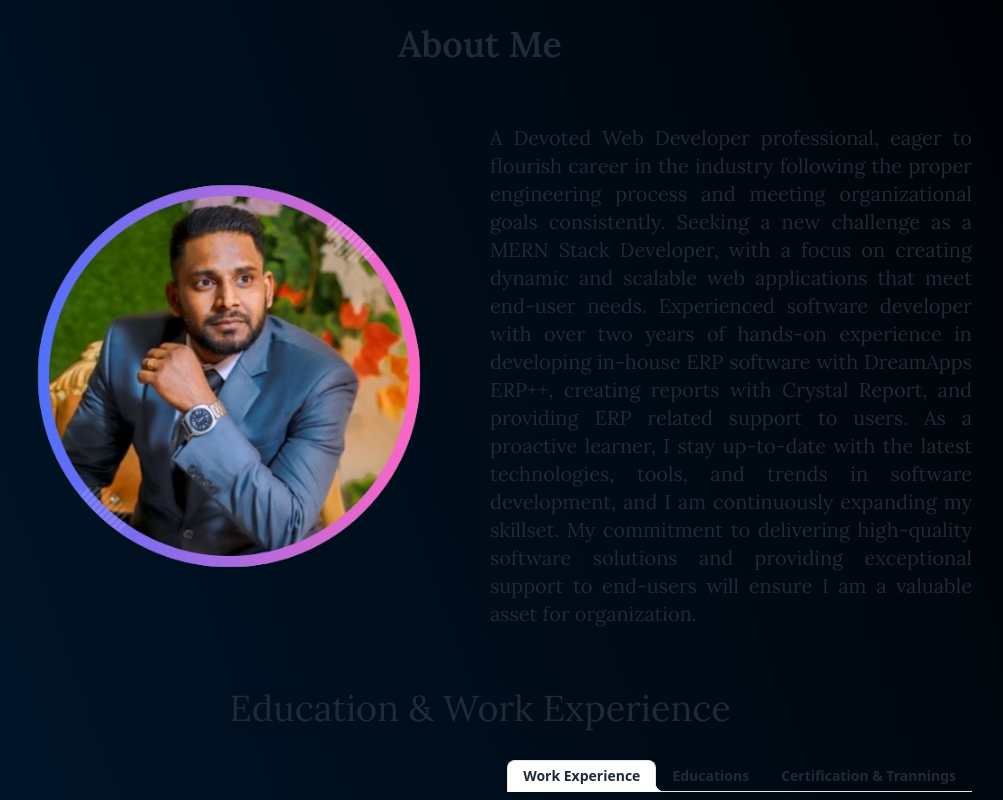
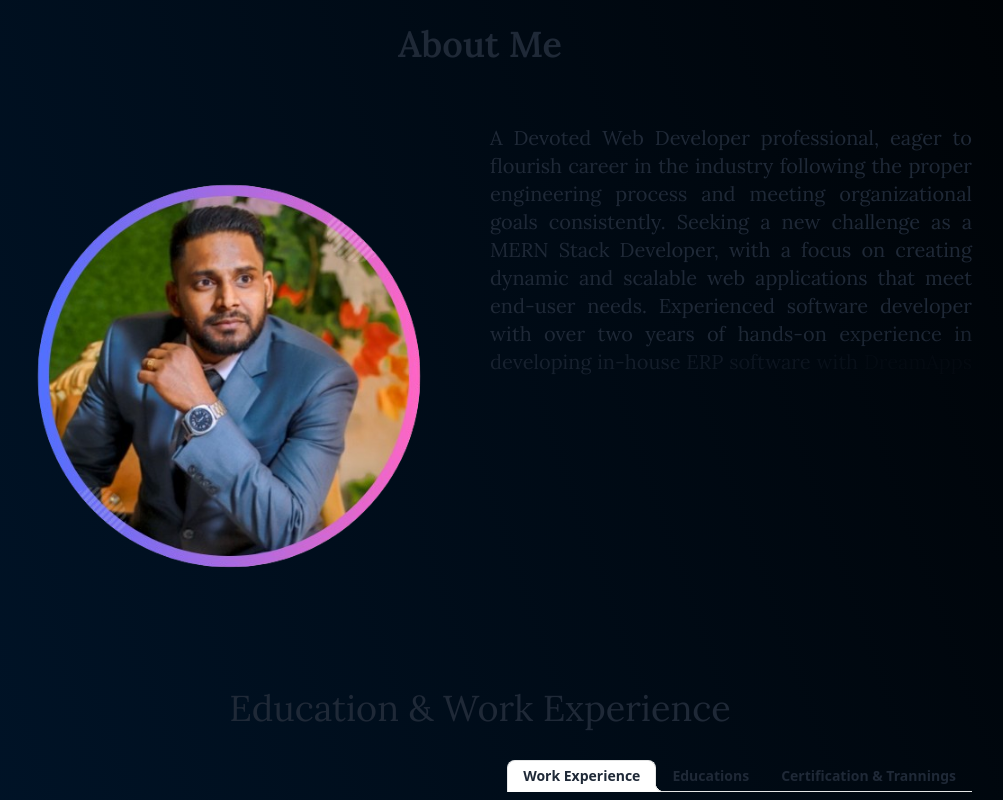
Before and after one commit to rajibdas-it/rajib-das-portfolio, a React (Vite) app: page / in a window 1280 px wide. Shown: the part 480-1280 px from the top of the page, without its empty margins (160-1163 px from the left). Built offline with nearby package versions, Linux system fonts and the light colour scheme.

Commit message:
added framer motion

```diff
--- a/package.json
+++ b/package.json
@@ -11,6 +11,7 @@
   },
   "dependencies": {
     "@emailjs/browser": "^4.1.0",
+    "framer-motion": "^11.0.5",
     "react": "^18.2.0",
     "react-dom": "^18.2.0",
     "react-icons": "^4.12.0",
--- a/src/components/About.jsx
+++ b/src/components/About.jsx
@@ -1,37 +1,36 @@
 // import img1 from "../assets/images/rajib.jpeg";
 import img from "../assets/images/about.png";
+import AboutMeText from "../layout/AboutMeText";
+import Title from "../layout/Title";
+import { motion } from "framer-motion";
 
 const About = () => {
   return (
     <div className="my-5  lg:px-5">
-      <h1 className="text-center font-semibold text-4xl font-lora">About Me</h1>
+      <Title title="About Me" />
       <div className="my-10 flex flex-col md:flex-row items-center gap-5 lg:py-5 ">
-        <div className="flex justify-center items-center w-full md:w-1/2 overflow-hidden">
+        <motion.div
+          initial={{ opacity: 0, x: "-100vh" }}
+          animate={{ opacity: 1, x: 0 }}
+          transition={{ type: "spring", bounce: 0.5, duration: 3 }}
+          className="flex justify-center items-center w-full md:w-1/2 overflow-hidden"
+        >
           <img
-            className="rounded-full hover:scale-125 cursor-pointer transition-transform duration-300 lg:w-[450px] lg:h-[450px]"
+            className="rounded-full cursor-pointer lg:w-[450px] lg:h-[450px]"
             src={img}
             width={300}
             height={300}
             alt=""
           />
-        </div>
-        <div className="w-full md:w-1/2 ">
-          <p className="text-center lg:text-justify text-xl font-lora">
-            A Devoted Web Developer professional, eager to flourish career in
-            the industry following the proper engineering process and meeting
-            organizational goals consistently. Seeking a new challenge as a MERN
-            Stack Developer, with a focus on creating dynamic and scalable web
-            applications that meet end-user needs. Experienced software
-            developer with over two years of hands-on experience in developing
-            in-house ERP software with DreamApps ERP++, creating reports with
-            Crystal Report, and providing ERP related support to users. As a
-            proactive learner, I stay up-to-date with the latest technologies,
-            tools, and trends in software development, and I am continuously
-            expanding my skillset. My commitment to delivering high-quality
-            software solutions and providing exceptional support to end-users
-            will ensure I am a valuable asset for organization.
-          </p>
-        </div>
+        </motion.div>
+        <motion.div
+          className="w-full md:w-1/2"
+          initial={{ opacity: 0, x: "100vh" }}
+          animate={{ opacity: 1, x: 0 }}
+          transition={{ duration: 2 }}
+        >
+          <AboutMeText />
+        </motion.div>
       </div>
     </div>
   );
--- a/src/components/Contact.jsx
+++ b/src/components/Contact.jsx
@@ -80,6 +80,7 @@ const Contact = () => {
           <Email />
         </div>
       </div>
+      <hr className="mt-10 border-purple-500/15" />
     </div>
   );
 };
--- /dev/null
+++ b/src/layout/AboutMeText.jsx
@@ -0,0 +1,23 @@
+import { motion } from "framer-motion";
+const AboutMeText = () => {
+  const message =
+    "A Devoted Web Developer professional, eager to flourish career in the industry following the proper engineering process and meeting organizational goals consistently. Seeking a new challenge as a MERN Stack Developer, with a focus on creating dynamic and scalable web applications that meet end-user needs. Experienced software developer with over two years of hands-on experience in developing in-house ERP software with DreamApps ERP++, creating reports with Crystal Report, and providing ERP related support to users. As a proactive learner, I stay up-to-date with the latest technologies, tools, and trends in software development, and I am continuously expanding my skillset. My commitment to delivering high-quality software solutions and providing exceptional support to end-users will ensure I am a valuable asset for organization.";
+  const words = message.split(" ");
+
+  return (
+    <p className="text-center lg:text-justify text-xl font-lora">
+      {words.map((word, index) => (
+        <motion.span
+          key={index}
+          initial={{ opacity: 0 }}
+          animate={{ opacity: 1 }}
+          transition={{ duration: 1, delay: index / 10 }}
+        >
+          {word}{" "}
+        </motion.span>
+      ))}
+    </p>
+  );
+};
+
+export default AboutMeText;
--- /dev/null
+++ b/src/layout/Title.jsx
@@ -0,0 +1,8 @@
+/* eslint-disable react/prop-types */
+const Title = ({ title }) => {
+  return (
+    <h1 className="text-center font-semibold text-4xl font-lora">{title}</h1>
+  );
+};
+
+export default Title;
```
Also changed, not shown: .eslintrc.cjs, 1 other file (tests, documents, lock files or other folders).
